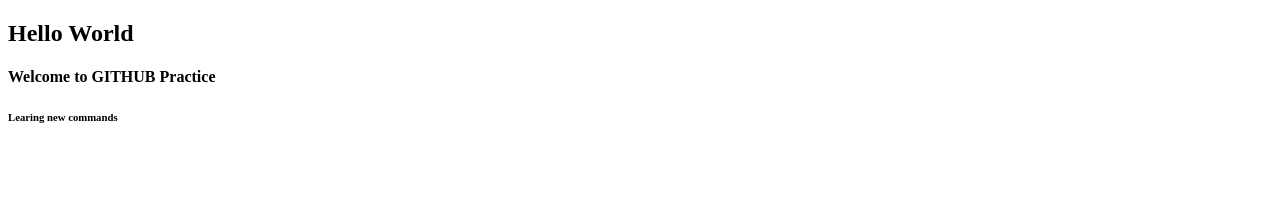
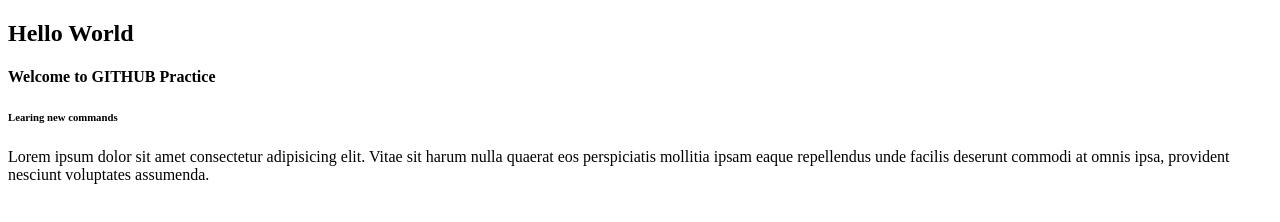
Before and after one commit to mufeezurrehman11/Commands-Practice, a plain HTML site: page index.html in a window 1280 px wide. Drawn offline with Linux system fonts and the light colour scheme.

Commit message:
Add new paragraph

```diff
--- a/index.html
+++ b/index.html
@@ -9,5 +9,6 @@
     <h2>Hello World</h2>
     <h4>Welcome to GITHUB Practice</h4>
     <h6>Learing new commands</h6>
+    <p>Lorem ipsum dolor sit amet consectetur adipisicing elit. Vitae sit harum nulla quaerat eos perspiciatis mollitia ipsam eaque repellendus unde facilis deserunt commodi at omnis ipsa, provident nesciunt voluptates assumenda.</p>
 </body>
 </html>
```
